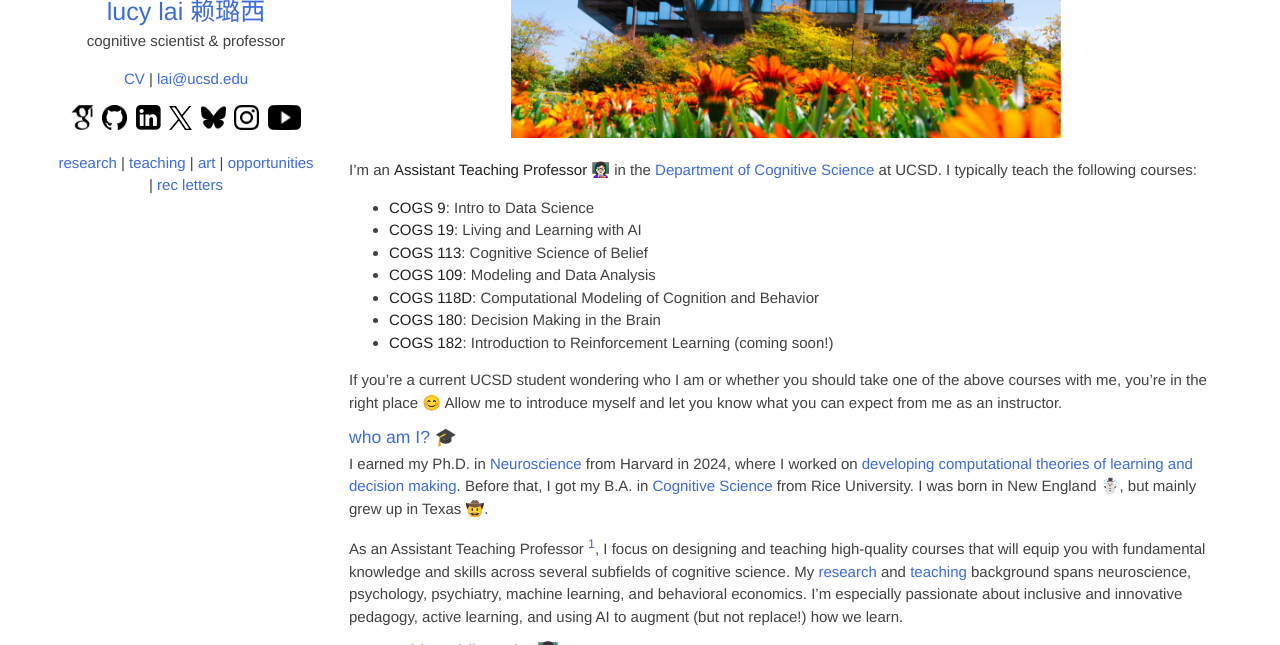
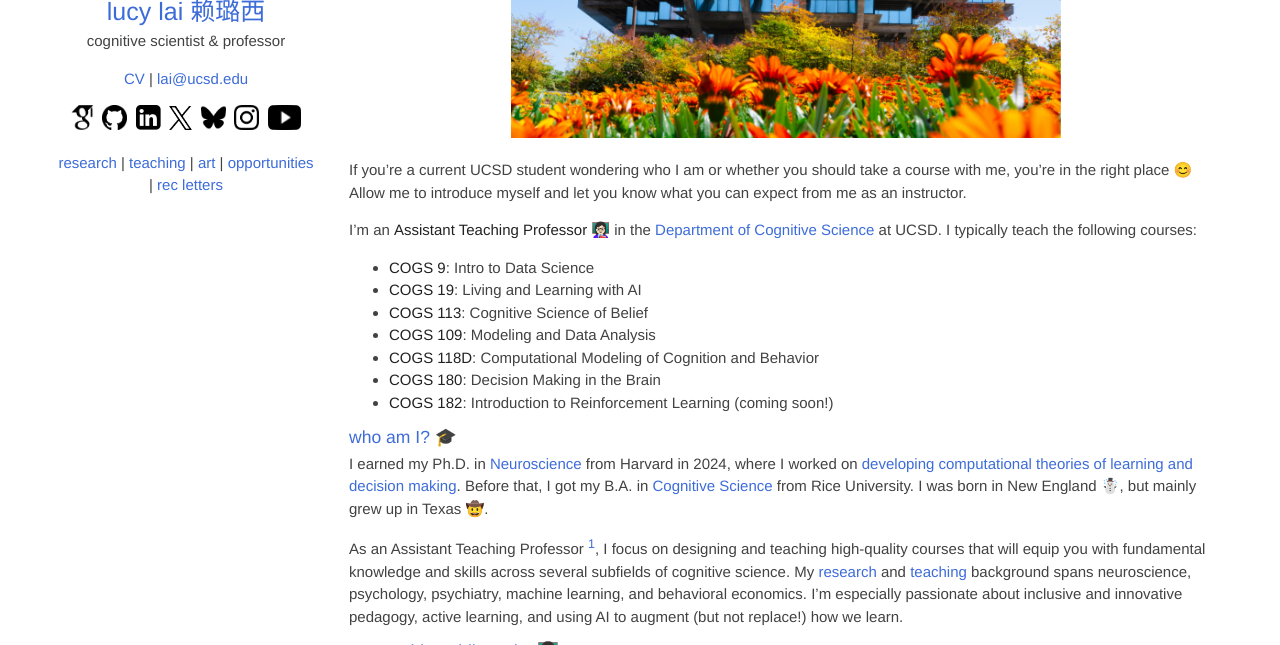
Before and after one commit to lucylai96/lucylai96.github.io, a Jekyll site: the page built from ucsd.md, in a window 1280 px wide and 900 px high, cut to the strip 255-900 px from the top of the window. Built offline with Jekyll 4.4.1, drawn with Linux system fonts in a browser that asks for light colours; our own code applies the rules of GitHub Pages for plain Markdown files; some of the changed lines change nothing that is shown.

Commit message:
Update ucsd.md

```diff
--- a/ucsd.md
+++ b/ucsd.md
@@ -3,6 +3,8 @@
 <p align="center">
 <img src="https://lucylai.com/files/ucsd/geisel.png" alt="geisel library" width="550"/>
 </p>
+
+If you’re a current UCSD student wondering who I am or whether you should take a course with me, you’re in the right place 😊 Allow me to introduce myself and let you know what you can expect from me as an instructor.
 
 I’m an **Assistant Teaching Professor** 👩🏻‍🏫 in the [Department of Cognitive Science](https://cogsci.ucsd.edu/){:target="_blank"} at UCSD. I typically teach the following courses:
 - **COGS 9**: Intro to Data Science
@@ -12,8 +14,6 @@ I’m an **Assistant Teaching Professor** 👩🏻‍🏫 in the [Department of
 - **COGS 118D**: Computational Modeling of Cognition and Behavior
 - **COGS 180**: Decision Making in the Brain
 - **COGS 182**: Introduction to Reinforcement Learning (coming soon!)
-
-If you’re a current UCSD student wondering who I am or whether you should take one of the above courses with me, you’re in the right place 😊 Allow me to introduce myself and let you know what you can expect from me as an instructor.
 
 ### who am I? 🎓
 I earned my Ph.D. in [Neuroscience](https://pinphd.hms.harvard.edu/){:target="_blank"} from Harvard in 2024, where I worked on [developing computational theories of learning and decision making](https://lucylai.com/files/lai_precis.pdf){:target="_blank"}. Before that, I got my B.A. in [Cognitive Science](https://cogsci.rice.edu/){:target="_blank"} from Rice University. I was born in New England ☃️, but mainly grew up in Texas 🤠.
```
